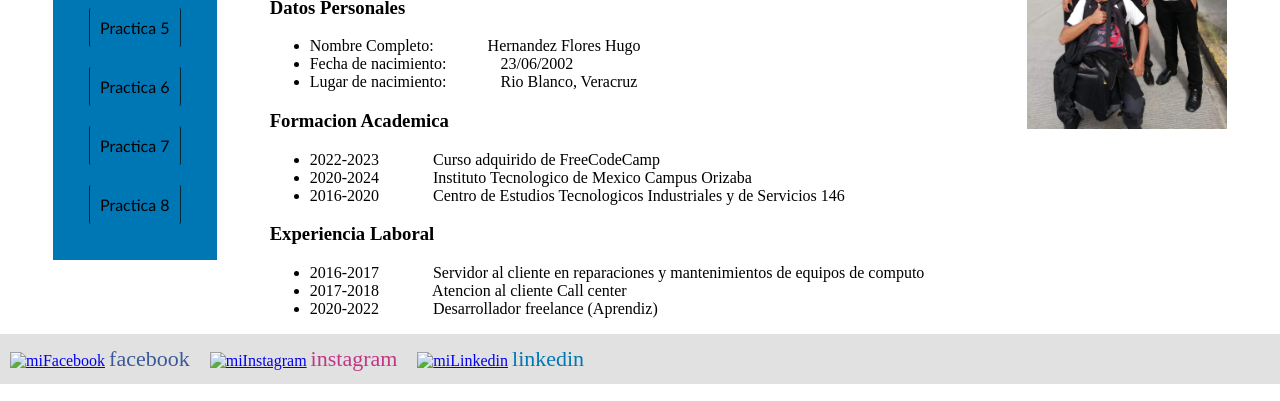
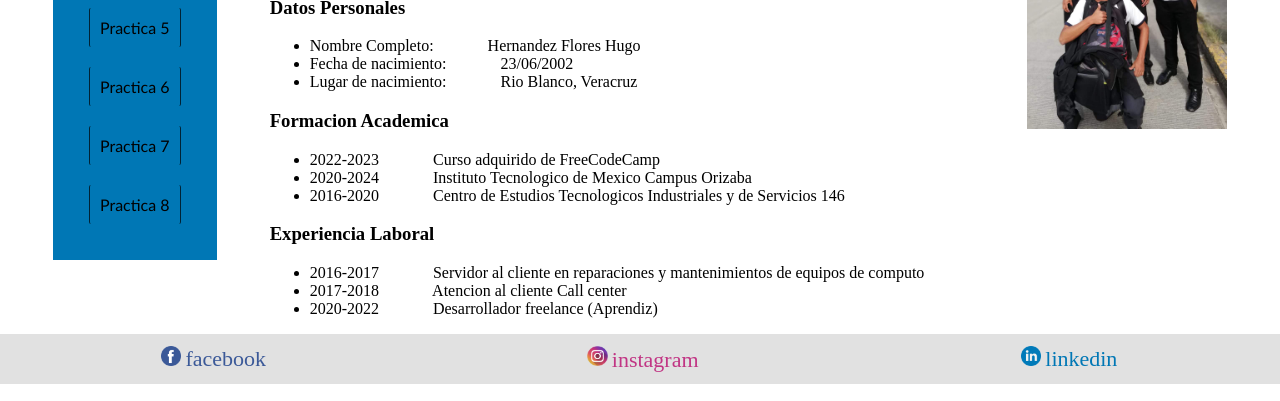
Before and after one commit to jrHernandezH/practica9, a plain HTML site: page index.html in a window 1280 px wide. Shown: the part 399-800 px from the top of the page. Drawn offline with Linux system fonts and the light colour scheme.

Commit message:
Update index.html

```diff
--- a/index.html
+++ b/index.html
@@ -69,20 +69,20 @@
     <footer>
         <div class="logoF logoT">
             <a href="https://www.facebook.com/hugo.hernandes.7399?mibextid=ZbWKwL" target="_blank"><img
-                    src="/practica8.1/src/facebook.png" alt="miFacebook" class="logos"></a>
+                    src="/practica9/src/facebook.png" alt="miFacebook" class="logos"></a>
 
             <a href="https://www.facebook.com/hugo.hernandes.7399?mibextid=ZbWKwL" class="fab fa-facebook"
                 target="_blank">facebook</a>
         </div>
         <div class="logoI logoT">
             <a href="https://instagram.com/hernandez_hugo_c?igshid=ZDdkNTZiNTM=" target="_blank"><img
-                    src="/practica8.1/src/instagram.png" alt="miInstagram" class="logos"></a>
+                    src="/practica9/src/instagram.png" alt="miInstagram" class="logos"></a>
             <a href="https://instagram.com/hernandez_hugo_c?igshid=ZDdkNTZiNTM=" class="fab fa-instagram"
                 target="_blank">instagram</a>
         </div>
         <div class="logoL logoT">
             <a href="https://www.linkedin.com/in/hern%C3%A1ndez-flores-hugo-062a25245" target="_blank"><img
-                    src="/practica8.1/src/linkedin.png" alt="miLinkedin" class="logos" target="_blank"></a>
+                    src="/practica9/src/linkedin.png" alt="miLinkedin" class="logos" target="_blank"></a>
             <a href="https://www.linkedin.com/in/hern%C3%A1ndez-flores-hugo-062a25245" class="fab fa-linkedin"
                 target="_blank">linkedin</a>
         </div>
```
